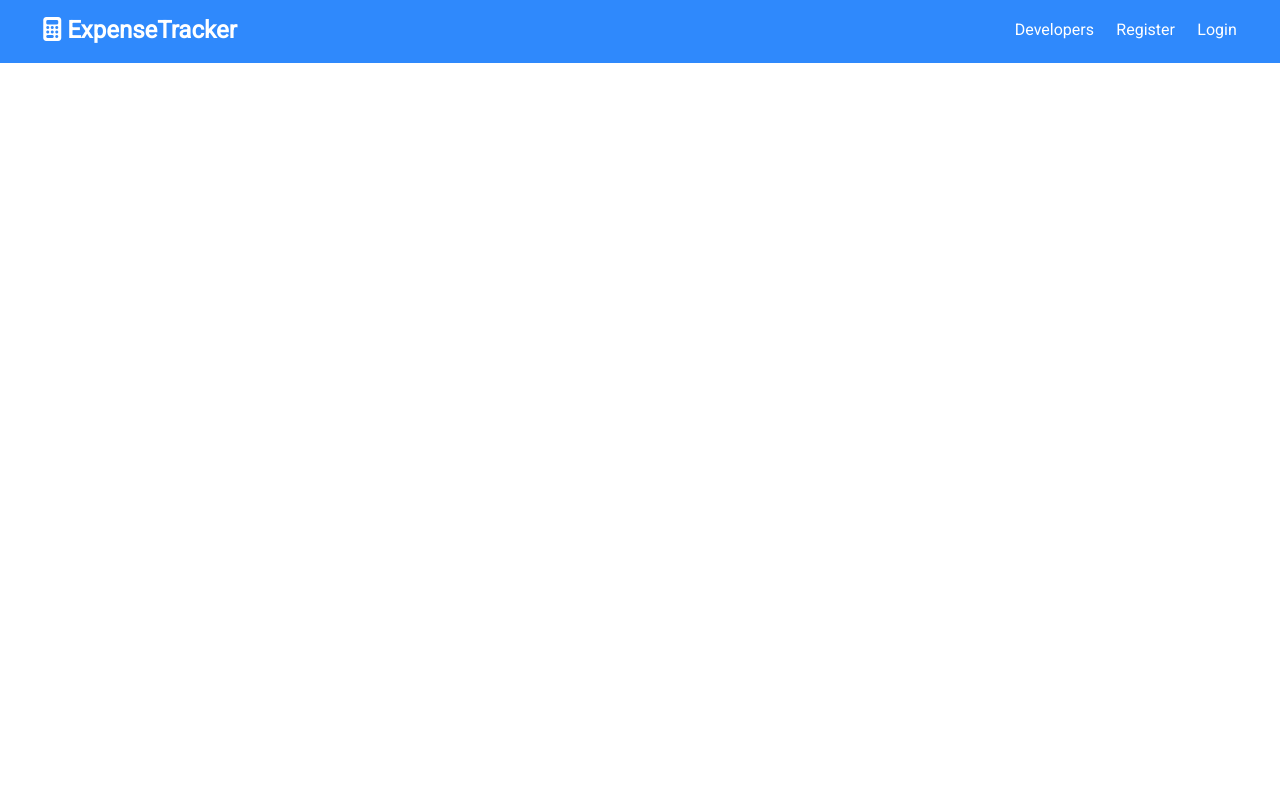
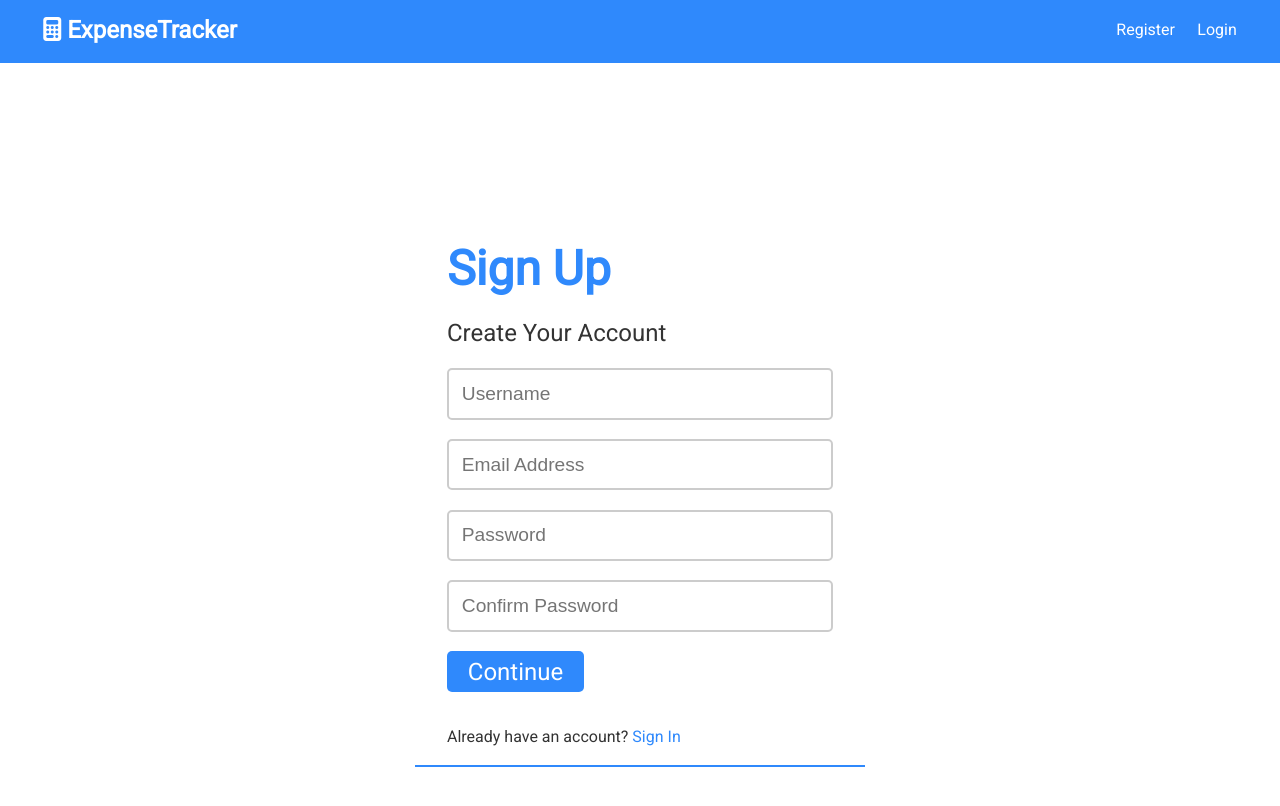
Before and after one commit to brankodaskijevic/expense-tracker-client, a React (Create React App) app: page /register in a window 1280 px wide. Shown: the top 806 px of the page. Built offline with nearby package versions, Linux system fonts and the light colour scheme.

Commit message:
adding a api file in the service layer for the endpoint calls and connecting the landing page to the redux store

```diff
--- a/src/App.jsx
+++ b/src/App.jsx
@@ -1,19 +1,27 @@
 import React, { Fragment } from 'react';
-import { BrowserRouter as Router, Route, Link } from "react-router-dom";
+import { BrowserRouter as Router, Route, Switch } from "react-router-dom";
 import { Provider } from 'react-redux'
 import store from './store/store';
 import './App.css';
 import Navbar from './components/layout/navbar/navbar';
 import Landing from './components/landing/landing';
+import Login from './components/auth/login/login'
+import Register from './components/auth/register/register'
 
 function App() {
   return (
+    <Provider store={store}>
       <Router>
         <Fragment>
           <Navbar />
           <Route exact path='/' component={ Landing } />
+          <Switch>
+            <Route exact path='/register' component={ Register } />
+            <Route exact path='/login' component={ Login } />
+          </Switch>
         </Fragment>
       </Router>
+    </Provider>
   );
 }
 
--- /dev/null
+++ b/src/components/auth/login/login.jsx
@@ -0,0 +1,28 @@
+import React, { Fragment } from "react";
+import { Link } from "react-router-dom";
+import styles from './login.module.css'
+
+function login() {
+  return (
+    <Fragment>
+      <section class={styles.formContainer}>
+        <h1 className={`${styles.large} ${styles.textPrimary}`}>Sign In</h1>
+        <p class={styles.lead}>Sign Into Your Account</p>
+        <form action="dashboard.html" class={styles.form}>
+          <div class={styles.formGroup}>
+            <input type="text" name="username" placeholder="Username" />
+          </div>
+          <div class={styles.formGroup}>
+            <input type="password" name="password" placeholder="Password" />
+          </div>
+          <input type="submit" value="Continue" className={`${styles.btn} ${styles.btnPrimary} ${styles.lead}`} />
+        </form>
+        <p class={styles.my1}>
+          Don't have an account? <Link to="/register">Sign Up</Link>
+        </p>
+      </section>
+    </Fragment>
+  );
+}
+
+export default login;
--- /dev/null
+++ b/src/components/auth/login/login.module.css
@@ -0,0 +1,82 @@
+.formContainer {
+  max-width: 450px;
+  margin: auto;
+  overflow: hidden;
+  padding: 0 2rem;
+  margin-top: 15rem;
+  margin-bottom: 3rem;
+  border-bottom: 2px solid #2f89fc;
+}
+
+.formGroup {
+  margin: 1.2rem 0;
+}
+
+.formText {
+  display: block;
+    margin-top: 0.3rem;
+    color: #888;
+}
+
+.my1 {
+  margin: 1rem 0;
+}
+
+.large {
+  font-size: 3rem;
+  line-height: 1.2;
+  margin-bottom: 1rem;
+}
+
+.lead {
+  font-size: 1.5rem;
+  margin-bottom: 1rem;
+  font-family: inherit;
+}
+
+.textPrimary {
+  color: #2f89fc;
+}
+
+input[type='text'],
+input[type='email'],
+input[type='password'],
+input[type='date'],
+select,
+textarea {
+  display: block;
+  width: 100%;
+  padding: 0.8rem;
+  font-size: 1.2rem;
+  border: 2px solid #ccc;
+  border-radius: 5px;
+  font-weight: 500;
+}
+
+.btn {
+  display: inline-block;
+  background: #f9f9f9;
+  color: #333;
+  padding: 0.4rem 1.3rem;
+  border: none;
+  border-radius: 5px;
+  cursor: pointer;
+  font-size: 1 rem;
+  margin-right: 0.5rem;
+  outline: none;
+  transition: all 0.2s ease-in;
+}
+
+.btn:hover {
+  background: #333;
+  color: #f9f9f9;
+}
+
+.btnPrimary {
+  background-color: #2f89fc;
+  color: #fff;
+}
+
+.btnPrimary:hover {
+  background-color: #589ffb;
+}
--- /dev/null
+++ b/src/components/auth/register/register.jsx
@@ -0,0 +1,38 @@
+import React, { Fragment } from "react";
+import { Link } from "react-router-dom";
+import styles from './register.module.css'
+
+function register() {
+  return (
+    <Fragment>
+      <section class={styles.formContainer}>
+        <h1 className={`${styles.large} ${styles.textPrimary}`}>Sign Up</h1>
+        <p class={styles.lead}>Create Your Account</p>
+        <form action="dashboard.html" class={styles.form}>
+          <div class="form-group">
+            <input type="text" name="username" placeholder="Username" />
+          </div>
+          <div class={styles.formGroup}>
+            <input type="email" name="email" placeholder="Email Address" />
+          </div>
+          <div class={styles.formGroup}>
+            <input type="password" name="password" placeholder="Password" />
+          </div>
+          <div class={styles.formGroup}>
+            <input
+              type="password"
+              name="password_confirm"
+              placeholder="Confirm Password"
+            />
+          </div>
+          <input type="submit" value="Continue" className={`${styles.btn} ${styles.btnPrimary} ${styles.lead}`} />
+        </form>
+        <p class={styles.my1}>
+          Already have an account? <Link to="/login">Sign In</Link>
+        </p>
+      </section>
+    </Fragment>
+  );
+}
+
+export default register;
--- /dev/null
+++ b/src/components/auth/register/register.module.css
@@ -0,0 +1,82 @@
+.formContainer {
+  max-width: 450px;
+  margin: auto;
+  overflow: hidden;
+  padding: 0 2rem;
+  margin-top: 15rem;
+  margin-bottom: 3rem;
+  border-bottom: 2px solid #2f89fc;
+}
+
+.formGroup {
+  margin: 1.2rem 0;
+}
+
+.formText {
+  display: block;
+    margin-top: 0.3rem;
+    color: #888;
+}
+
+.my1 {
+  margin: 1rem 0;
+}
+
+.large {
+  font-size: 3rem;
+  line-height: 1.2;
+  margin-bottom: 1rem;
+}
+
+.lead {
+  font-size: 1.5rem;
+  margin-bottom: 1rem;
+  font-family: inherit;
+}
+
+.textPrimary {
+  color: #2f89fc;
+}
+
+input[type='text'],
+input[type='email'],
+input[type='password'],
+input[type='date'],
+select,
+textarea {
+  display: block;
+  width: 100%;
+  padding: 0.8rem;
+  font-size: 1.2rem;
+  border: 2px solid #ccc;
+  border-radius: 5px;
+  font-weight: 500;
+}
+
+.btn {
+  display: inline-block;
+  background: #f9f9f9;
+  color: #333;
+  padding: 0.4rem 1.3rem;
+  border: none;
+  border-radius: 5px;
+  cursor: pointer;
+  font-size: 1 rem;
+  margin-right: 0.5rem;
+  outline: none;
+  transition: all 0.2s ease-in;
+}
+
+.btn:hover {
+  background: #333;
+  color: #f9f9f9;
+}
+
+.btnPrimary {
+  background-color: #2f89fc;
+  color: #fff;
+}
+
+.btnPrimary:hover {
+  background-color: #589ffb;
+}
--- a/src/components/landing/landing.jsx
+++ b/src/components/landing/landing.jsx
@@ -1,7 +1,24 @@
-import React, { Fragment } from "react";
+import React, { Fragment, useEffect } from "react";
+import { Link } from "react-router-dom";
 import styles from './landing.module.css'
+import { useSelector } from "react-redux";
+import { getGeneralInfo } from "../../service/api";
 
-function landing() {
+const Landing = (props) => {
+
+  const generalData = useSelector(state => state.general)
+
+  useEffect(() => {
+    // if (generalData.activeUsers &&
+    //   generalData.totalBalance &&
+    //   generalData.allExpenses &&
+    //   generalData.allIncomes === undefined
+    // ) {
+    //   getGeneralInfo()
+    // }
+
+    getGeneralInfo()
+  }, [])
 
   return (
     <Fragment>
@@ -16,12 +33,12 @@ function landing() {
               users
             </p>
             <div className={styles.buttons}>
-              <a href="register.html" className={`${styles.btn} ${styles.btnPrimary} ${styles.lead}`}>
+              <Link to="/register" className={`${styles.btn} ${styles.btnPrimary} ${styles.lead}`}>
                 Sign Up
-              </a>
-              <a href="login.html" className={`${styles.btn} ${styles.lead}`}>
+              </Link>
+              <Link to="/login" className={`${styles.btn} ${styles.lead}`}>
                 Sign In
-              </a>
+              </Link>
             </div>
           </div>
         </div>
@@ -30,36 +47,36 @@ function landing() {
       <section className={styles.about}>
         <div className={styles.leftSection}>
           <h1>Number of active users:</h1>
-          <h2 className={styles.textPrimary}>4.000.000</h2>
+          <h2 className={styles.textPrimary}>{generalData.activeUsers ?? null}</h2>
           <div className={styles.devider}></div>
           <h1>With a Total Balance of:</h1>
-          <h2 className={styles.textSuccess}>4.000.000</h2>
+          <h2 className={styles.textSuccess}>{generalData.totalBalance ?? null}</h2>
         </div>
         <div className={styles.rightSection}>
           <h1>All incomes:</h1>
-          <h2 className={styles.textSuccess}>+4.343.233</h2>
+          <h2 className={styles.textSuccess}>+{generalData.allIncomes ?? null}</h2>
           <div className={styles.devider}></div>
           <h1>All expenses:</h1>
-          <h2 className={styles.textDanger}>-4.343.233</h2>
+          <h2 className={styles.textDanger}>-{generalData.allExpenses ?? null}</h2>
         </div>
       </section>
 
       <footer className={styles.footer}>
         <div>ExpenseTracker 1.0.0</div>
-        <div>Branko Daskijevic <i class="far fa-copyright"></i> 2020</div>
+        <div>Branko Daskijevic <i className="far fa-copyright"></i> 2020</div>
         <div>
           Made with
           &nbsp;
-          <i class="fab fa-node-js"></i>&nbsp;
+          <i className="fab fa-node-js"></i>&nbsp;
           &nbsp;
           <i className="fab fa-react"></i>&nbsp;
-          and
+          &
           &nbsp;
-          <i class="fas fa-heart"></i>
+          <i className="fas fa-heart"></i>
         </div>
       </footer>
     </Fragment>
   );
 }
 
-export default landing;
+export default Landing;
--- a/src/components/landing/landing.module.css
+++ b/src/components/landing/landing.module.css
@@ -121,5 +121,5 @@
   align-items: center;
   text-align: center;
   color: rgb(29, 29, 29);
-  border-top: 2px solid #2f89fc;
+  border-top: 4px solid #2f89fc;
 }
--- /dev/null
+++ b/src/components/landing/landing_slice.js
@@ -0,0 +1,30 @@
+import { createSlice } from "@reduxjs/toolkit";
+
+const initialState = {
+  activeUsers: undefined,
+  totalBalance: undefined,
+  allExpenses: undefined,
+  allIncomes: undefined,
+};
+
+const generalSlice = createSlice({
+  name: 'general',
+  initialState,
+  reducers: {
+    // setActiveUsers (state, action) {
+    //   state.activeUsers = action.payload;
+    // },
+    setGeneralData (state, action) {
+      state.activeUsers = action.payload.activeUsers
+      state.totalBalance = action.payload.totalBalance
+      state.allExpenses = action.payload.allExpenses
+      state.allIncomes = action.payload.allIncomes
+    }
+  },
+});
+
+export const {
+  setGeneralData
+} = generalSlice.actions;
+
+export default generalSlice.reducer;
--- a/src/components/layout/navbar/navbar.jsx
+++ b/src/components/layout/navbar/navbar.jsx
@@ -1,4 +1,5 @@
 import React from "react";
+import { Link } from "react-router-dom";
 import styles from "./navbar.module.css";
 
 export default function navbar() {
@@ -10,15 +11,8 @@ export default function navbar() {
         </a>
       </h1>
       <ul>
-        <li>
-          <a href="profiles.html">Developers</a>
-        </li>
-        <li>
-          <a href="register.html">Register</a>
-        </li>
-        <li>
-          <a href="login.html">Login</a>
-        </li>
+        <li><Link to="/register">Register</Link></li>
+        <li><Link to="/login">Login</Link></li>
       </ul>
     </nav>
   );
--- /dev/null
+++ b/src/service/api.js
@@ -0,0 +1,16 @@
+import store from "../store/store";
+import { setGeneralData } from "../components/landing/landing_slice";
+import axios from 'axios'
+
+export const getGeneralInfo = async () => {
+  const response = await axios({
+    method: 'GET',
+    url: '/api/v1/users/general_info'
+  });
+
+  const resObject = response.data
+
+  store.dispatch(setGeneralData(resObject))
+
+  return resObject
+}
--- a/src/store/root-reducer.js
+++ b/src/store/root-reducer.js
@@ -0,0 +1,8 @@
+import { combineReducers } from '@reduxjs/toolkit'
+import generalSlice from '../components/landing/landing_slice'
+
+const rootReducers = combineReducers({
+  general: generalSlice
+})
+
+export default rootReducers
--- a/src/store/store.js
+++ b/src/store/store.js
@@ -0,0 +1,8 @@
+import { configureStore } from '@reduxjs/toolkit'
+import rootReducer from './root-reducer'
+
+const store = configureStore({
+  reducer: rootReducer
+})
+
+export default store
```
